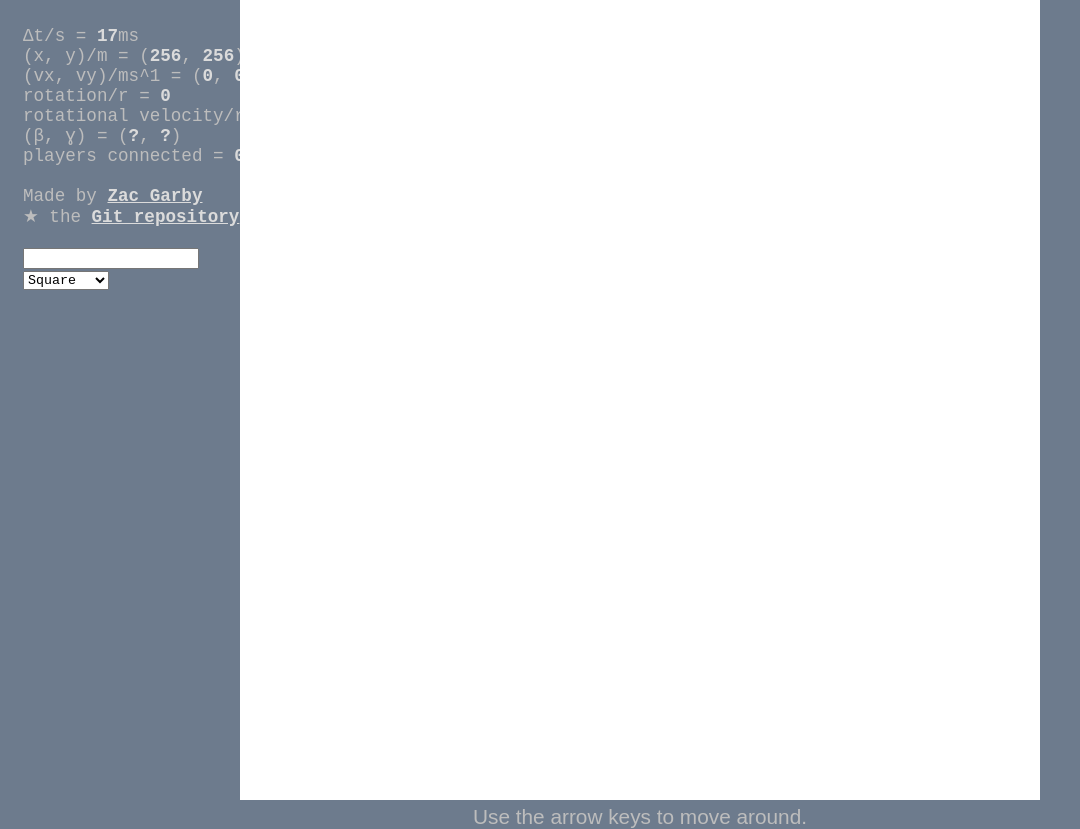
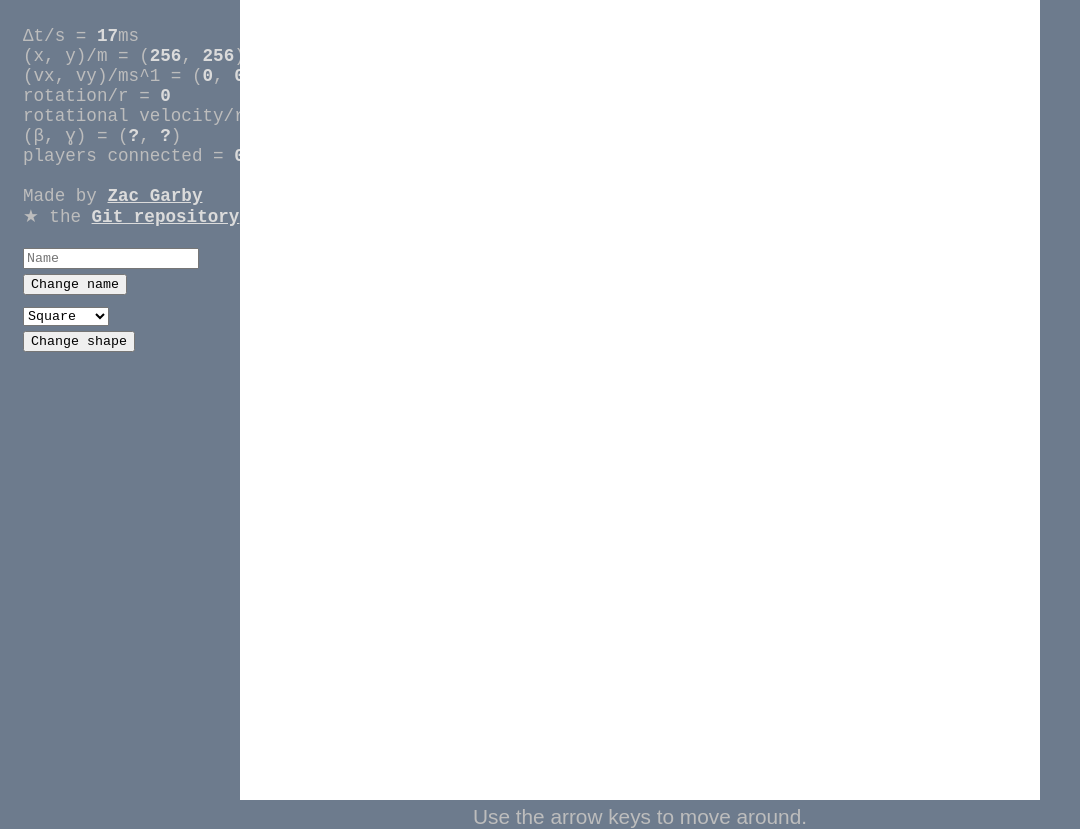
Before and after one commit to Petabyte918/multiplayer-game, a website: page public/index.html in a window 1280 px wide. Shown: the whole page, without its empty margins (0-1080 px from the left). Drawn offline with nearby package versions, Linux system fonts and the light colour scheme; no server answers; files whose address does not match are found by name.

Commit message:
Update forms a bit

```diff
--- a/public/index.html
+++ b/public/index.html
@@ -51,7 +51,7 @@
                 </li>
                 <li>
                     <form action="" id="name-form">
-                        <input type="text" name="change-name" id="change-name-input" minlength="1" maxlength="32">
+                        <input type="text" name="change-name" id="change-name-input" placeholder="Name" minlength="1" maxlength="32">
                         <input type="submit" value="Change name">
                     </form>
 
--- a/public/styles.css
+++ b/public/styles.css
@@ -52,11 +52,8 @@ div.menu a {
     color: #dbdbdb;
 }
 
-div.menu form {
-    width: 500px;
+div.menu input[type=submit] {
+    display: block;
+    margin-top: 5px;
+    margin-bottom: 10px;
 }
-
-div.menu input[type=submit] {
-    float: right;
-    width: 90px;
-}
```
